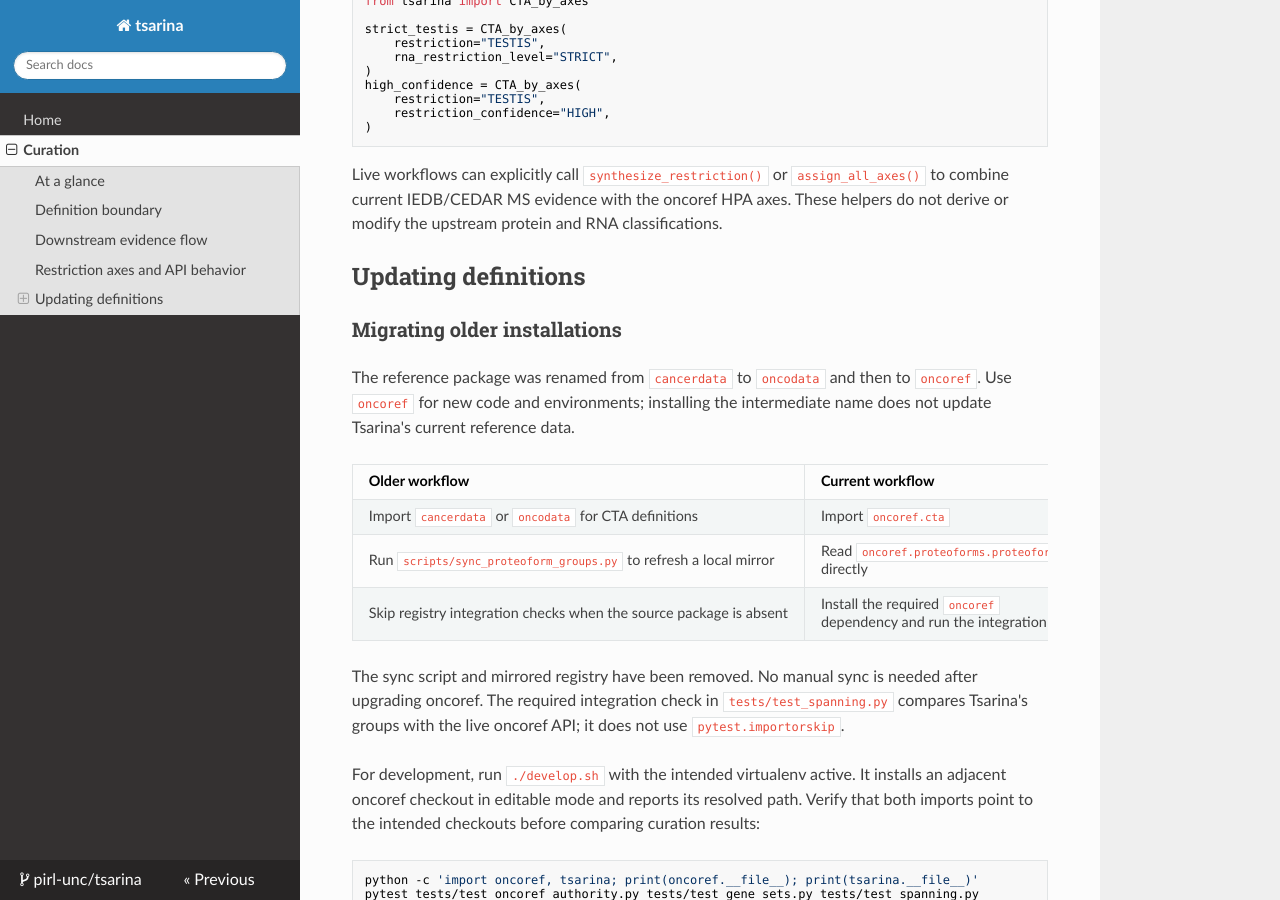
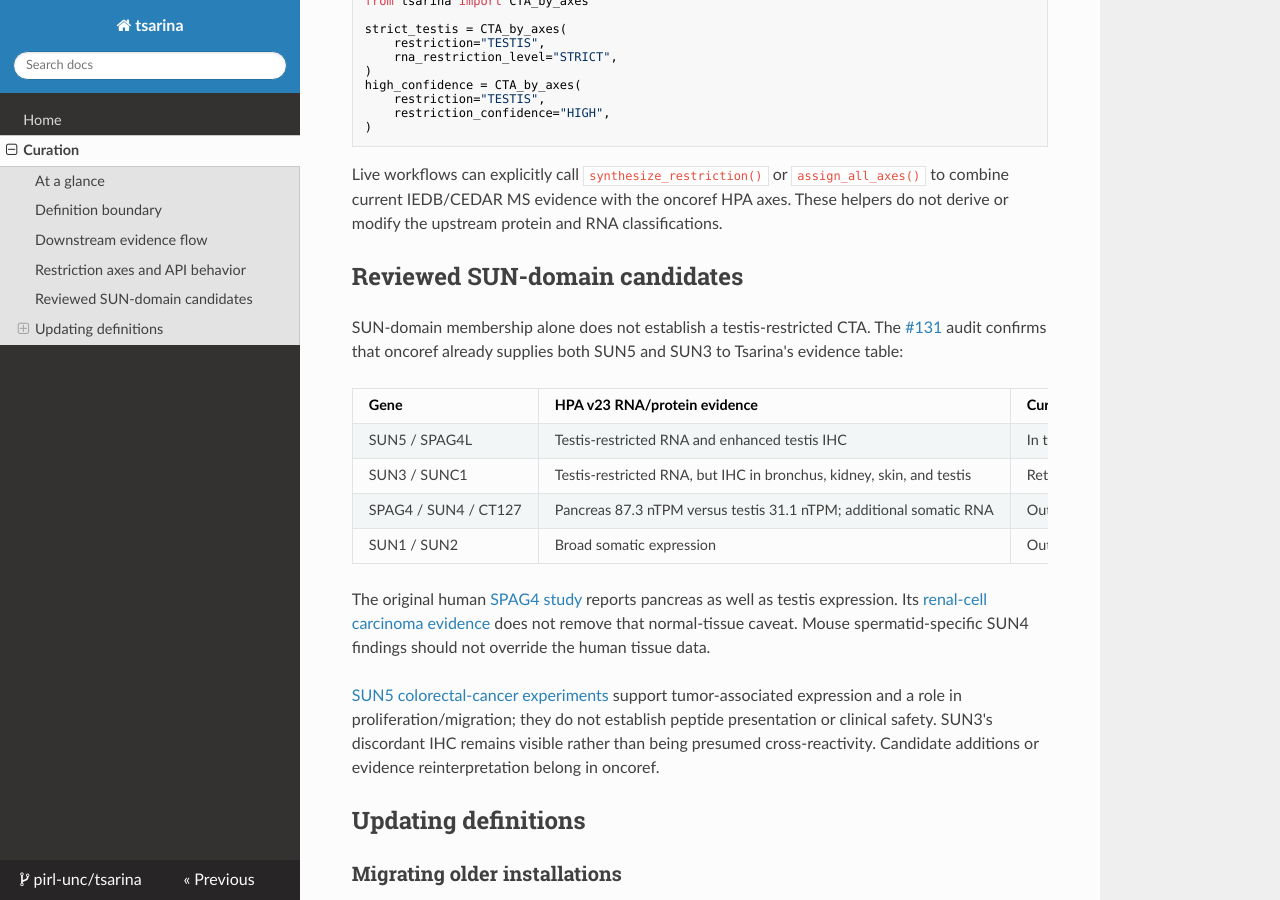
Before and after one commit to pirl-unc/tsarina, an MkDocs documentation site: the page built from docs/curation.md, in a window 1280 px wide and 900 px high, scrolled down 2643 px. Built offline with MkDocs 1.6.1, drawn with Linux system fonts in a browser that asks for light colours; nearby versions of some CDN libraries.

Commit message:
Guard SUN-domain candidate coverage and tissue-specificity boundaries

```diff
--- a/docs/curation.md
+++ b/docs/curation.md
@@ -125,6 +125,31 @@ Live workflows can explicitly call `synthesize_restriction()` or
 HPA axes. These helpers do not derive or modify the upstream protein and RNA
 classifications.
 
+## Reviewed SUN-domain candidates
+
+SUN-domain membership alone does not establish a testis-restricted CTA. The
+[#131](https://github.com/pirl-unc/tsarina/issues/131) audit confirms that
+oncoref already supplies both SUN5 and SUN3 to Tsarina's evidence table:
+
+| Gene | HPA v23 RNA/protein evidence | Current handling |
+|---|---|---|
+| SUN5 / SPAG4L | Testis-restricted RNA and enhanced testis IHC | In the default CTA set |
+| SUN3 / SUNC1 | Testis-restricted RNA, but IHC in bronchus, kidney, skin, and testis | Retained in evidence; excluded from default selection |
+| SPAG4 / SUN4 / CT127 | Pancreas 87.3 nTPM versus testis 31.1 nTPM; additional somatic RNA | Outside default selection; candidate-reference omission tracked in [oncoref #548](https://github.com/pirl-unc/oncoref/issues/548) |
+| SUN1 / SUN2 | Broad somatic expression | Outside default selection |
+
+The original human [SPAG4 study](https://pubmed.ncbi.nlm.nih.gov/14614621/)
+reports pancreas as well as testis expression. Its
+[renal-cell carcinoma evidence](https://pubmed.ncbi.nlm.nih.gov/23602831/)
+does not remove that normal-tissue caveat. Mouse spermatid-specific SUN4
+findings should not override the human tissue data.
+
+[SUN5 colorectal-cancer experiments](https://pmc.ncbi.nlm.nih.gov/articles/PMC9654567/)
+support tumor-associated expression and a role in proliferation/migration;
+they do not establish peptide presentation or clinical safety. SUN3's
+discordant IHC remains visible rather than being presumed cross-reactivity.
+Candidate additions or evidence reinterpretation belong in oncoref.
+
 ## Updating definitions
 
 ### Migrating older installations
--- a/tsarina/version.py
+++ b/tsarina/version.py
@@ -10,4 +10,4 @@
 # See the License for the specific language governing permissions and
 # limitations under the License.
 
-__version__ = "1.31.4"
+__version__ = "1.31.5"
```
Also changed, not shown: tasks/todo.md (+24 -0 lines), 1 other file.
